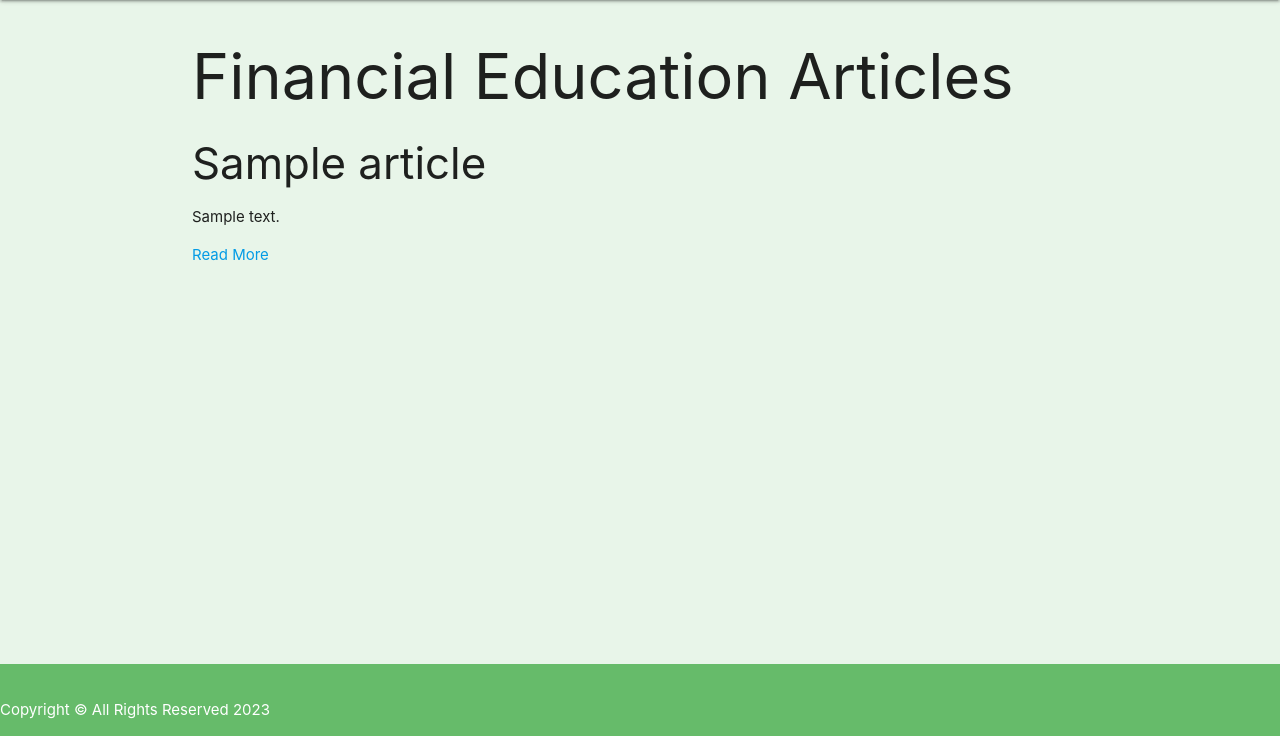
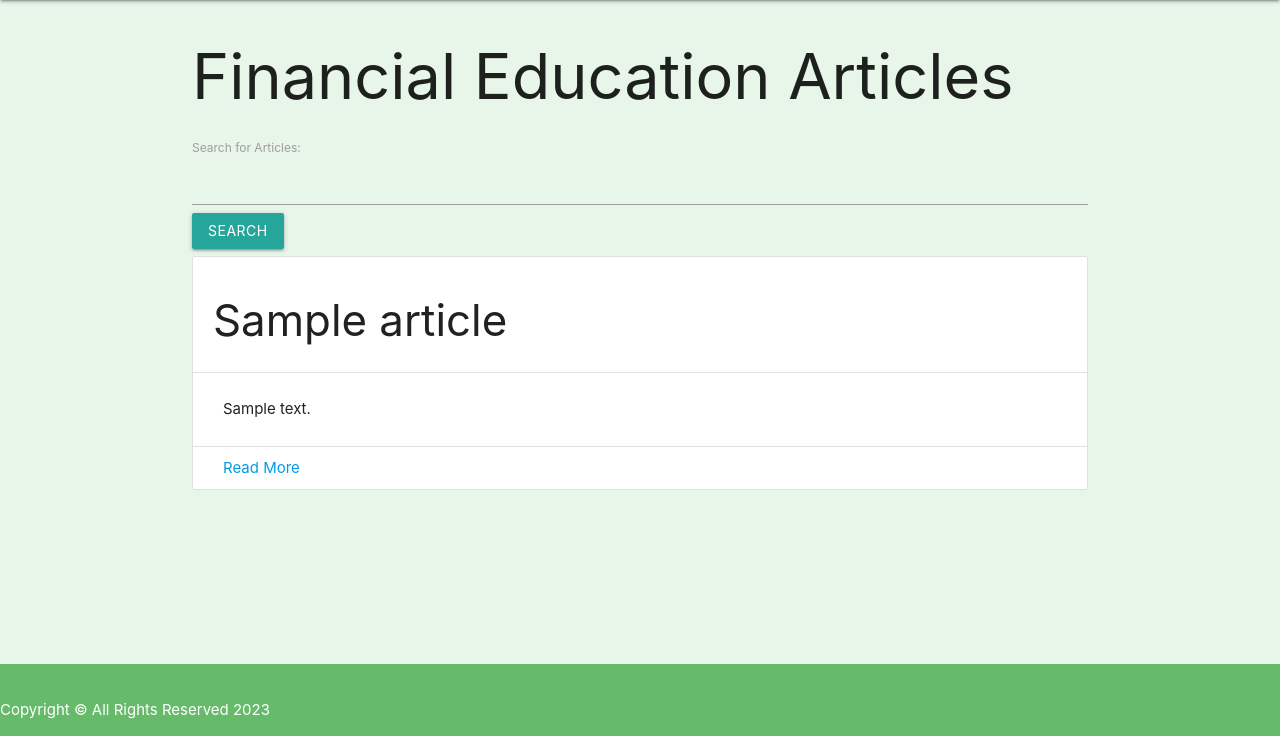
Before and after one commit to danf8/savings-expense_goal_app, a Django app: page /education/ in a window 1280 px wide. Shown: the part 64-800 px from the top of the page. Run offline with Django 4.2, Linux system fonts and the light colour scheme; a user stored in the database is signed in; tables that the repository leaves empty hold one stand-in row (values such as "Sample post"); a database or web service that is not in the repository returns one stand-in record (values such as "Sample title"); data that the repository does not hold is empty.

Commit message:
wip: add search ability

```diff
--- a/main_app/templates/articles.html
+++ b/main_app/templates/articles.html
@@ -5,13 +5,19 @@
 {% endblock %}
 {% block content %}
     <h1>Financial Education Articles</h1>
-    <ul>
-        {% for article in articles %}
+    <form method="GET">
+        {% csrf_token %}
+        <label for="query">Search for Articles:</label>
+        <input type="text" name="query" id="query">
+        <input type="submit" value="search" class="btn">
+    </form>
+    {% for article in articles %}
+    <ul class="collection with-header">
             <li>
-                <h3>{{ article.title }}</h3>
-                <p>{{ article.description }}</p>
-                <a href="{{ article.url }}" target="_blank">Read More</a>
+                <li class="collection-header"><h3>{{ article.title }}</h3></li>
+                <li class="collection-item"><p>{{ article.description }}</p></li>
+                <li class="collection-item"><a href="{{ article.url }}" target="_blank">Read More</a></li>
             </li>
+        </ul>
         {% endfor %}
-    </ul>
 {% endblock %}
--- a/main_app/views.py
+++ b/main_app/views.py
@@ -91,6 +91,24 @@ def signup(request):
     form = UserCreationForm()
     return render(request, 'registration/signup.html', {'form': form, 'error': error_message})
 
+@login_required
+def get_financial_edu_articles(request):
+    endpoint = 'https://newsapi.org/v2/everything'
+    # if query is empty defaults to financial education
+    query = request.GET.get('query', 'financial education')
+    response = requests.get(endpoint, params={'q': query, 'apiKey': api_key})
+
+    if response.status_code == 200:
+        articles = response.json()['articles']
+        # extract relevant information from the articles
+        extracted_articles = [{'title': article['title'], 'description': article['description'], 'url': article['url']} for article in articles]
+        # return the extracted articles as JSON response
+        context = {'articles': extracted_articles}
+        return render(request, 'articles.html', context)
+    else:
+        return render(request, 'home.html')
+
+
 class SavingsCreate(LoginRequiredMixin, CreateView):
     model = Savings
     fields = ('save_goal', 'current_savings', 'monthly_income')
@@ -149,21 +167,19 @@ class AdditionalSavings(LoginRequiredMixin, CreateView):
         form.instance.user = self.request.user
         return super().form_valid(form)
 
+# @login_required
+# def get_financial_edu_articles(request):
+#     endpoint = 'https://newsapi.org/v2/everything'
+#     # if query is empty defaults to financial education
+#     query = request.GET.get('query', 'financial education')
+#     response = requests.get(endpoint, params={'q': query, 'apiKey': api_key})
 
-def get_financial_edu_articles(request):
-    endpoint = 'https://newsapi.org/v2/everything'
-    query = 'financial education'
-    params = {'q': query, 'apiKey': api_key}
-
-    # Send GET request to News API
-    response = requests.get(endpoint, params={'q': query, 'apiKey': api_key})
-
-    if response.status_code == 200:
-        articles = response.json()['articles']
-        # Extract relevant information from the articles
-        extracted_articles = [{'title': article['title'], 'description': article['description'], 'url': article['url']} for article in articles]
-        # Return the extracted articles as JSON response
-        context = {'articles': extracted_articles}
-        return render(request, 'articles.html', context)
-    else:
-        return render(request, 'home.html')
+#     if response.status_code == 200:
+#         articles = response.json()['articles']
+#         # Extract relevant information from the articles
+#         extracted_articles = [{'title': article['title'], 'description': article['description'], 'url': article['url']} for article in articles]
+#         # Return the extracted articles as JSON response
+#         context = {'articles': extracted_articles}
+#         return render(request, 'articles.html', context)
+#     else:
+#         return render(request, 'home.html')
```
